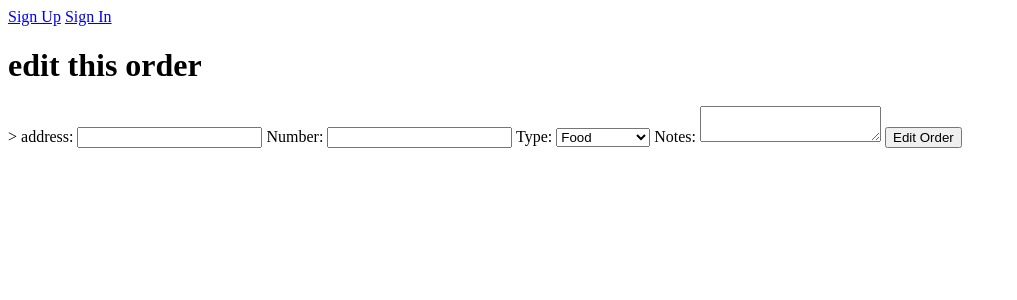
After one commit to Alsaegh98/delivery_app, a Node server app: template views/orders/edit.ejs in a window 1280 px wide. The commit adds this page. Shown: the top 300 px of the page, without its empty margins (0-1017 px from the left). Run offline with Node 20, Linux system fonts and the light colour scheme; the template is opened without the code that fills it, so the values that code supplies are empty; some libraries are stand-ins or nearby versions.

Commit message:
added an edit button

```diff
--- /dev/null
+++ b/views/orders/edit.ejs
@@ -0,0 +1,42 @@
+<!DOCTYPE html>
+<html lang="en">
+<head>
+    <meta charset="UTF-8">
+    <meta name="viewport" content="width=device-width, initial-scale=1.0">
+    <title>edit this order</title>
+</head>
+<body>
+    <%- include('../partials/_navbar.ejs') %>
+    <h1>edit this order</h1>
+
+    <form action="/orders/<%= order._id %>?_method=PUT" method="POST">>
+        <label for="adress">address:</label>
+        <input
+          type="text"
+          name="address"
+          id="address"
+          value="<%= order.address %>"
+        />
+        <label for="number">Number:</label>
+        <input type="number"
+        name="number"
+        id="number"
+        value="<%= order.number %>" />
+
+        <label for="type">Type:</label>
+        <select id="type" name="type">
+          <option value="food">Food</option>
+          <option value="clothes">Clothes</option>
+          <option value="accessories">Accessories</option>
+          <option value="medicine">Medicine</option>
+
+        </select>
+
+        <label for="notes">Notes:</label>
+        <textarea name="notes" id="notes"></textarea>
+
+        <button type="submit" >Edit Order</button>
+
+    </form>
+</body>
+</html>
```
Also changed, not shown: controllers/orders.js (+30 -1 lines), views/orders/show.ejs (+6 -3 lines).
